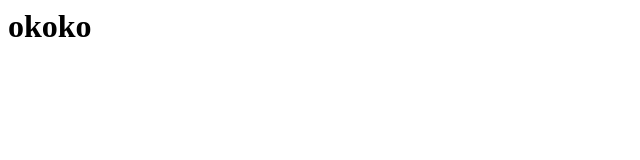
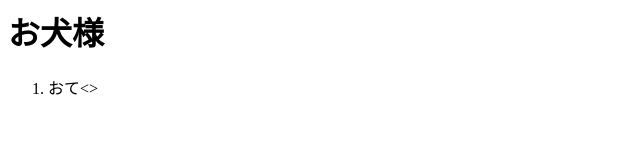
Before and after one commit to shiromike/yuke, a plain HTML site: page index.html in a window 1280 px wide. Shown: the whole page, without its empty margins (0-640 px from the left). Drawn offline with Linux system fonts and the light colour scheme.

Commit message:
Update index.html

```diff
--- a/index.html
+++ b/index.html
@@ -7,6 +7,8 @@
 </head>
 
 <body>
-<h1>okoko</h1>
+<h1>お犬様</h1>
+ <ol>
+  <li>おて<>
 </body>
 </html>
```
